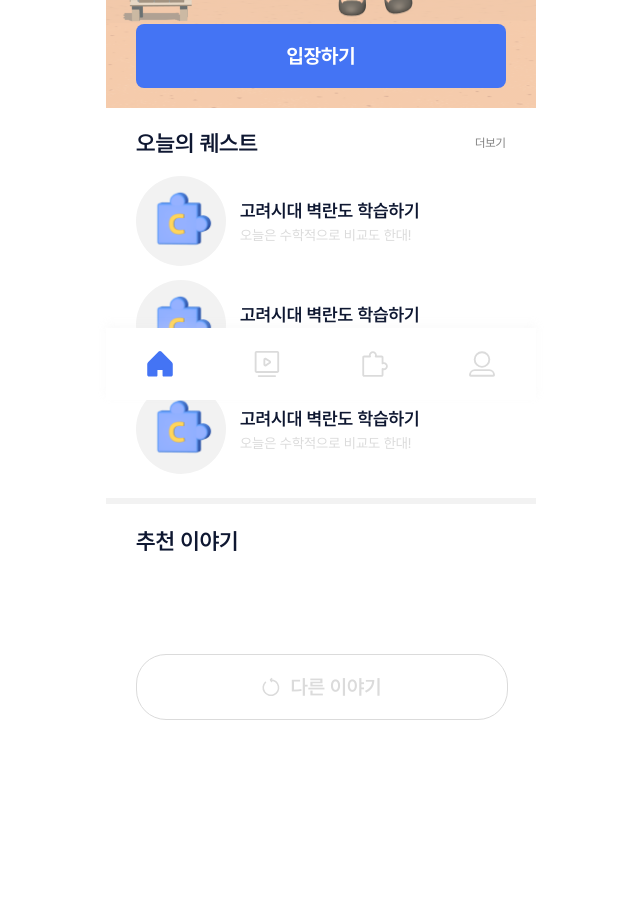
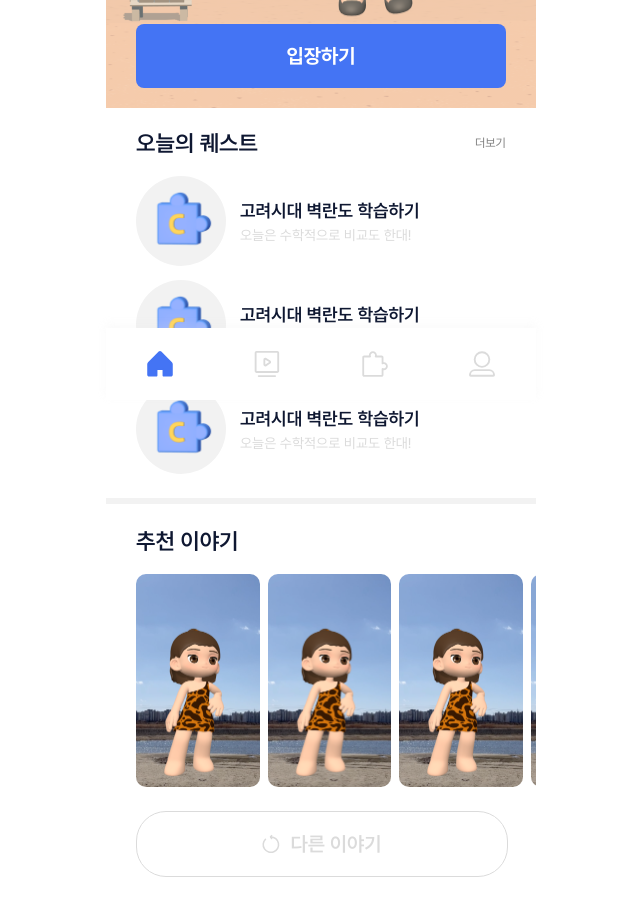
Before and after one commit to twoju/codetory, a React (Vite) app in the folder frontend/: page / in a window 1280 px wide. Shown: the part 400-1316 px from the top of the page, without its empty margins (327-967 px from the left). Before the commit the page ends 1152 px from the top, so only its background shows below. Built offline with nearby package versions, Linux system fonts and the light colour scheme; what emotion-reset would draw is missing.

Commit message:
feat: home 화면 컴포넌트 추가

```diff
--- a/frontend/src/pages/Home.tsx
+++ b/frontend/src/pages/Home.tsx
@@ -1,4 +1,4 @@
-import { useEffect } from 'react';
+import { useEffect, useRef } from 'react';
 import { adminApi } from '../apis';
 import { css } from '@emotion/react';
 import Button from '../components/shared/atoms/Button';
@@ -8,9 +8,10 @@ import Text from '../components/shared/atoms/Text';
 import Divider from '../components/shared/atoms/Divider';
 import QuestList from '../components/shared/organisms/QuestList';
 import quest01 from '../assets/pngs/quest01.png';
-import { black } from '../styles/ColorSystem';
 import MoreBtn from '../components/shared/atoms/MoreBtn';
 import TitleText from '../components/shared/atoms/TitleText';
+import StoryThumb from '../assets/pngs/storyThumb.png';
+import mouseSwipe from '../utils/mouseSwipe';
 
 const name = '준서';
 
@@ -32,7 +33,29 @@ const questListDummy = [
   },
 ];
 
+const storyListDummy = [
+  {
+    id: 1,
+    url: StoryThumb,
+  },
+  {
+    id: 2,
+    url: StoryThumb,
+  },
+  {
+    id: 3,
+    url: StoryThumb,
+  },
+  {
+    id: 4,
+    url: StoryThumb,
+  },
+];
+
 function Home() {
+  const tabSwipeRef = useRef<HTMLDivElement>(null);
+  mouseSwipe(tabSwipeRef);
+
   useEffect(() => {
     adminApi.homeTest().then((res) => console.log(res));
   }, []);
@@ -56,9 +79,17 @@ function Home() {
       </div>
       <Divider />
       <div css={VideoLayout}>
-        <TitleText title='추천 이야기' />
-        <div css={VideoDiv}></div>
-        <Button themes='ghost' text='다른 이야기' />
+        <div css={VideoTitle}>
+          <TitleText title="추천 이야기" />
+        </div>
+        <div css={VideoDiv} ref={tabSwipeRef}>
+          {storyListDummy.map((arr, idx) => (
+            <img src={arr.url} key={idx} css={VideoItem} alt="thumb" />
+          ))}
+        </div>
+        <div css={VideoBtn}>
+          <Button themes="ghost" text="다른 이야기" />
+        </div>
       </div>
     </div>
   );
@@ -66,6 +97,7 @@ function Home() {
 
 const HomeStyle = css`
   width: 100%;
+  margin-bottom: 8rem;
 `;
 
 const DivLayout = css`
@@ -107,12 +139,33 @@ const TitleDiv = css`
 `;
 
 const VideoLayout = css`
-  padding: 2.4rem 3rem 2.4rem 3rem;
+  padding: 2.4rem 0;
+  width: 100%;
+`;
+
+const VideoTitle = css`
+  margin-left: 3rem;
 `;
 
 const VideoDiv = css`
-  height: 10rem;
-  width: 6rem;
+  display: flex;
+  gap: 0.8rem;
+  margin: 2rem 0 2.4rem;
+  padding: 0 3rem;
+  overflow-x: auto;
+  white-space: nowrap;
+  cursor: grab;
+  scroll-behavior: smooth;
+`;
+
+const VideoItem = css`
+  height: 21.3rem;
+  width: 12.4rem;
+  border-radius: 1rem;
+`;
+
+const VideoBtn = css`
+  margin: 0 3rem;
 `;
 
 export default Home;
```
